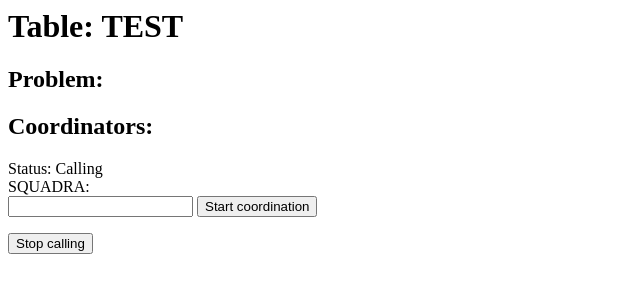
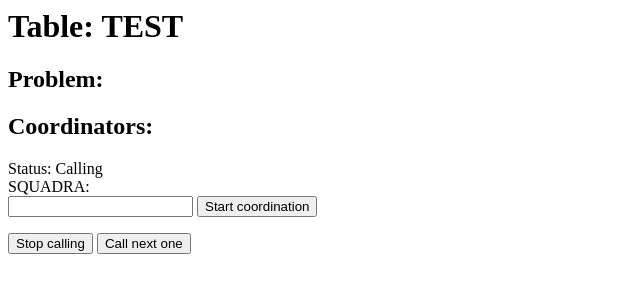
Before and after one commit to estherbod/cohmo, a Flask app: template cohmo/templates/table_admin.html in a window 1280 px wide. Shown: the top 300 px of the page, without its empty margins (0-640 px from the left). Run offline with Flask 2, Linux system fonts and the light colour scheme; the template is opened without the code that fills it, so the values that code supplies are empty; some libraries are stand-ins or nearby versions.

Commit message:
Added skip_to_next in the frontend

```diff
--- a/cohmo/static/table_admin.js
+++ b/cohmo/static/table_admin.js
@@ -100,6 +100,19 @@ let content_comp = new Vue({
                     console.log(error);
                 });
         },
+        skip_to_next: function(event) {
+            axios.post('/table/' + table_name + '/skip_to_next')
+                .then(response => {
+                    if (!response.data.ok) {
+                        console.log('TODO');
+                        return;
+                    }
+                    table_model.update();
+                })
+                .catch(error => {
+                    console.log(error);
+                });
+        },
         switch_to_idle: function(event) {
             axios.post('/table/' + table_name + '/switch_to_idle')
                 .then(response => {
--- a/cohmo/templates/table_admin.html
+++ b/cohmo/templates/table_admin.html
@@ -25,10 +25,7 @@
                 <input type='button' v-on:click='start_coordination' value='Start coordination'>
             </form>
             <input type='button' v-on:click='switch_to_idle' value='Stop calling'>
-<!--
-            TODO: do this part
-            <input type='button' v-on:click='call_next_one' value='Call next one'>
--->
+            <input type='button' v-on:click='skip_to_next' value='Call next one'>
         </div>
         <div v-if='table.status == TableStatus.CORRECTING'>
             <div>SQUADRA: [[ table.current_coordination_team ]]</div>
```
